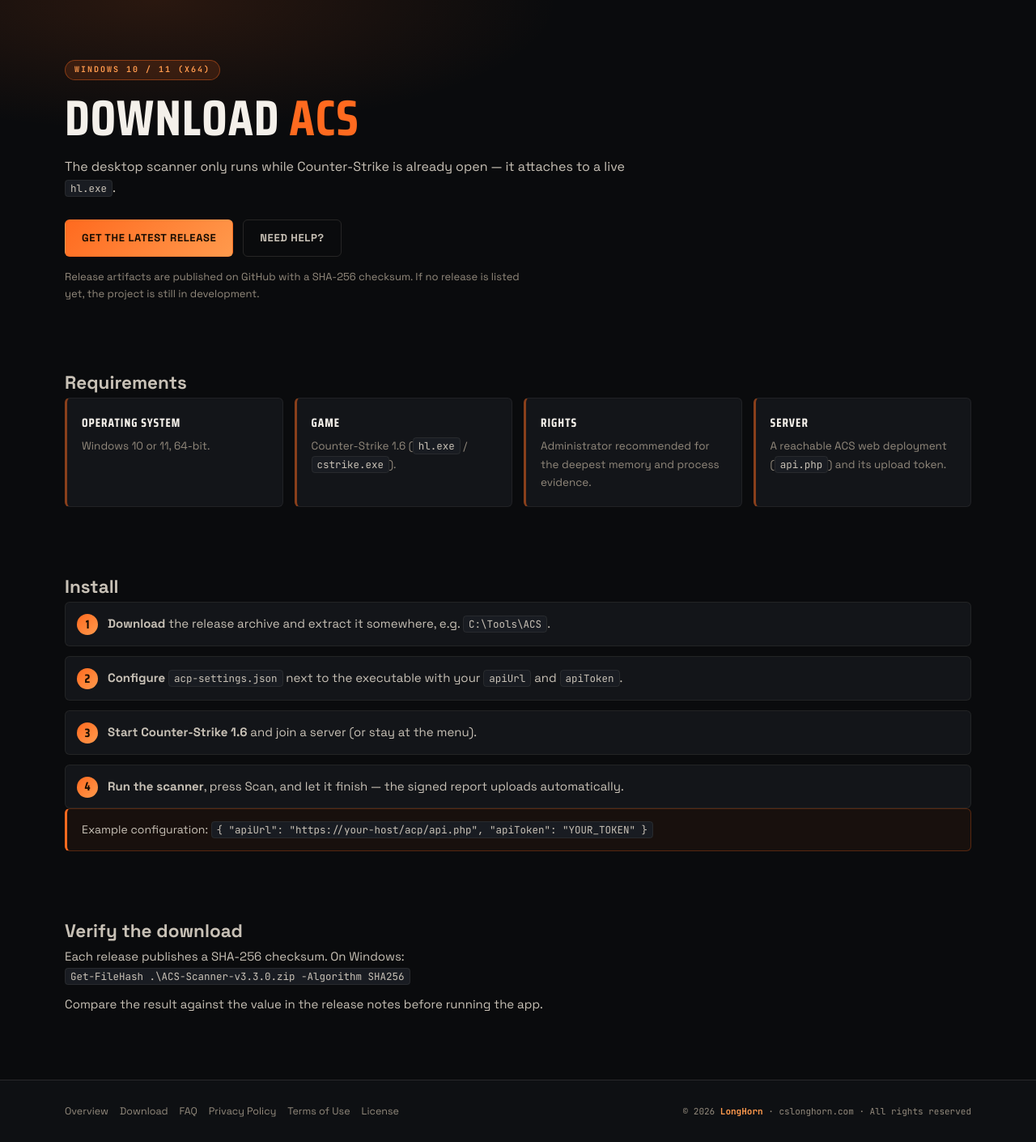
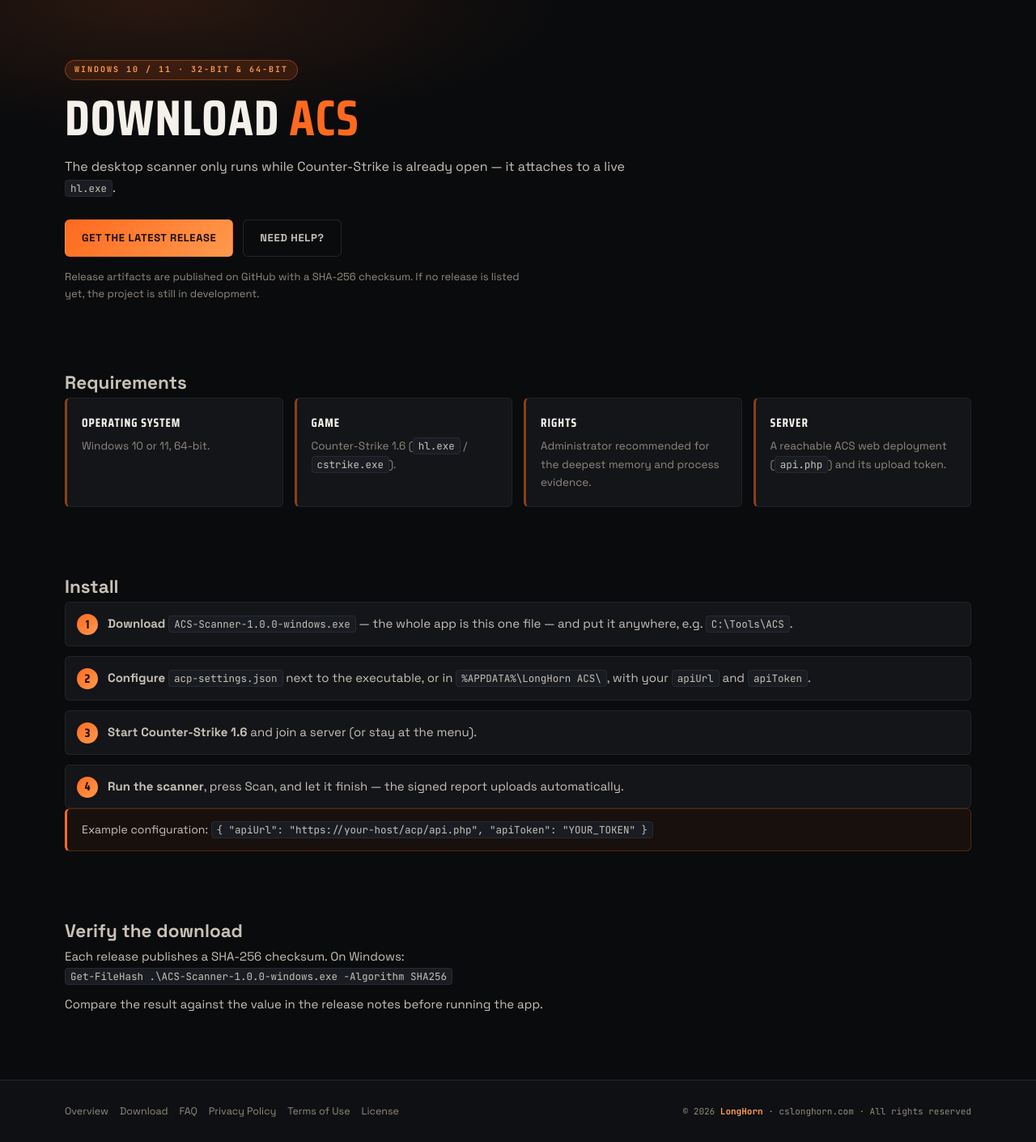
Before and after one commit to cstrikelonghorn/LongHorn-ACS, a PHP site: page /download.html in a window 1280 px wide. Shown: the part 65-1475 px from the top of the page at 81% size. Run offline with PHP 8.4, Linux system fonts and the light colour scheme.

Commit message:
Update CHANGELOG and site pages to align with v1.0.0 release

```diff
--- a/site/download.html
+++ b/site/download.html
@@ -28,7 +28,7 @@
 
 <div class="hero">
   <div class="wrap">
-    <span class="kicker">Windows 10 / 11 (x64)</span>
+    <span class="kicker">Windows 10 / 11 · 32-bit &amp; 64-bit</span>
     <h1>Download <em>ACS</em></h1>
     <p>The desktop scanner only runs while Counter-Strike is already open — it attaches to a live <code>hl.exe</code>.</p>
     <div class="actions">
@@ -55,8 +55,8 @@
   <div class="wrap">
     <h2>Install</h2>
     <ol class="steps">
-      <li><b>Download</b> the release archive and extract it somewhere, e.g. <code>C:\Tools\ACS</code>.</li>
-      <li><b>Configure</b> <code>acp-settings.json</code> next to the executable with your <code>apiUrl</code> and <code>apiToken</code>.</li>
+      <li><b>Download</b> <code>ACS-Scanner-1.0.0-windows.exe</code> — the whole app is this one file — and put it anywhere, e.g. <code>C:\Tools\ACS</code>.</li>
+      <li><b>Configure</b> <code>acp-settings.json</code> next to the executable, or in <code>%APPDATA%\LongHorn ACS\</code>, with your <code>apiUrl</code> and <code>apiToken</code>.</li>
       <li><b>Start Counter-Strike 1.6</b> and join a server (or stay at the menu).</li>
       <li><b>Run the scanner</b>, press Scan, and let it finish — the signed report uploads automatically.</li>
     </ol>
@@ -68,7 +68,7 @@
   <div class="wrap">
     <h2>Verify the download</h2>
     <p class="lead">Each release publishes a SHA-256 checksum. On Windows:</p>
-    <p><code>Get-FileHash .\ACS-Scanner-v3.3.0.zip -Algorithm SHA256</code></p>
+    <p><code>Get-FileHash .\ACS-Scanner-1.0.0-windows.exe -Algorithm SHA256</code></p>
     <p style="margin-top:10px">Compare the result against the value in the release notes before running the app.</p>
   </div>
 </section>
--- a/site/faq.html
+++ b/site/faq.html
@@ -66,7 +66,7 @@
   <div class="wrap">
     <h2>Using the app</h2>
     <ol class="steps">
-      <li>Set <code>apiUrl</code> and <code>apiToken</code> in <code>acp-settings.json</code>.</li>
+      <li>Put <code>acp-settings.json</code> (with <code>apiUrl</code> and <code>apiToken</code>) next to the executable, or in <code>%APPDATA%\LongHorn ACS\</code>.</li>
       <li>Launch Counter-Strike 1.6. The scanner only runs while the game is open.</li>
       <li>Press Scan and keep the game focused while the live-behaviour stage runs.</li>
       <li>The signed report uploads automatically when the scan finishes.</li>
```
Also changed, not shown: CHANGELOG.md, site/404.html (line endings or trailing spaces), site/assets/site.css (line endings or trailing spaces), site/index.html (line endings or trailing spaces), site/license.html (line endings or trailing spaces), site/privacy.html (line endings or trailing spaces), site/terms.html (line endings or trailing spaces).
